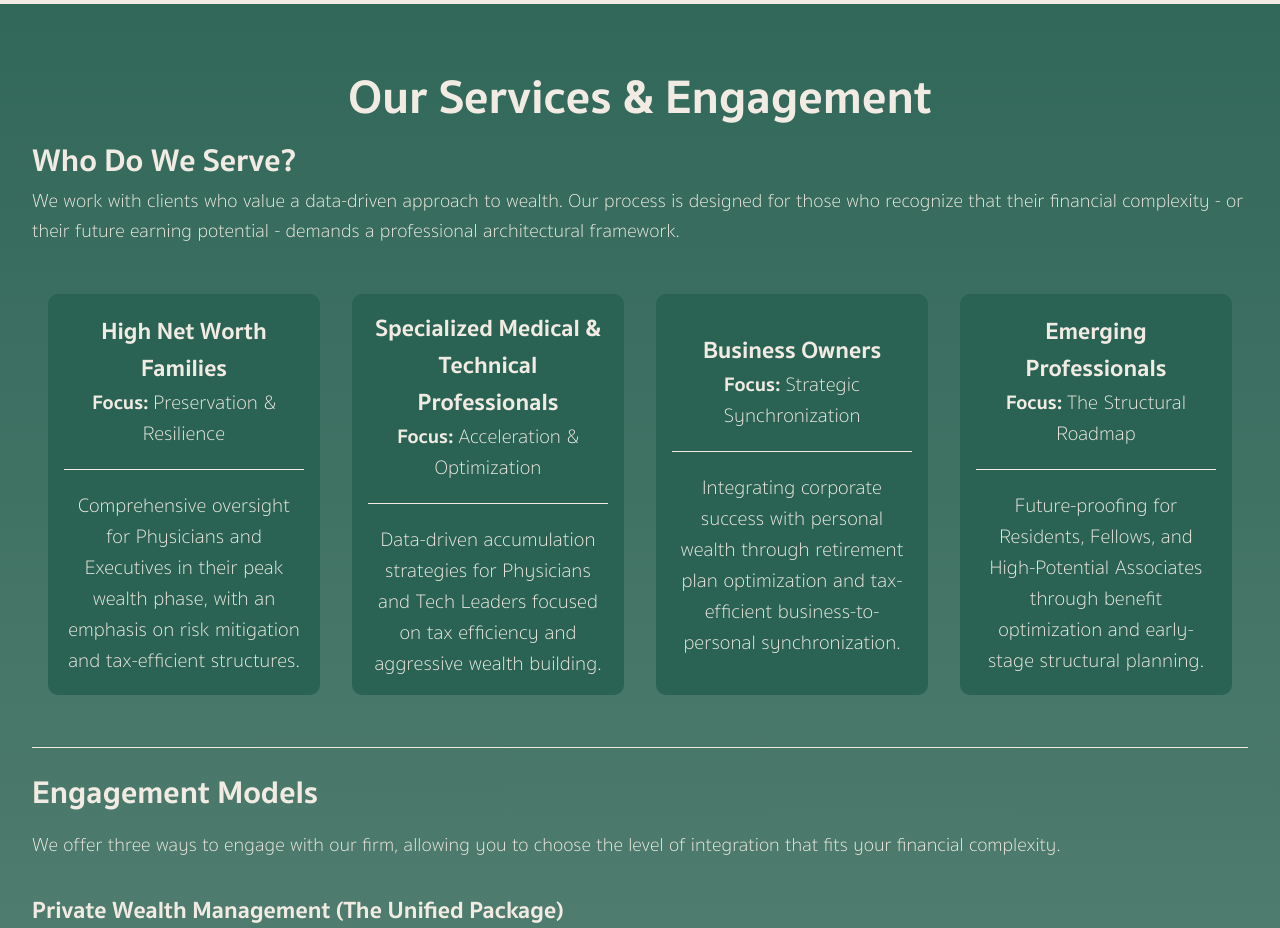
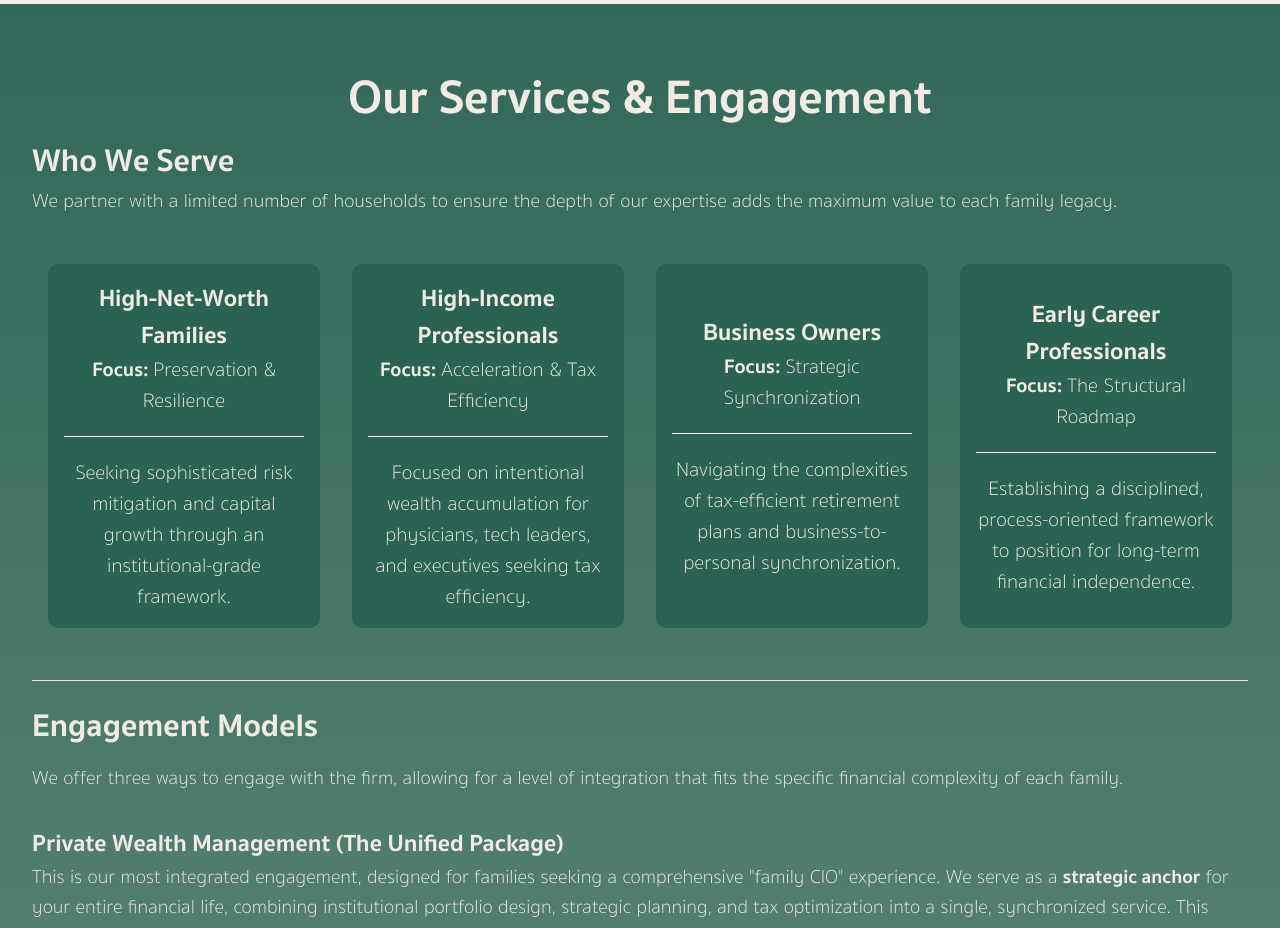
Before and after one commit to avelaga/velagaadvisors, a Next.js app: page /services in a window 1280 px wide. Shown: the part 220-1148 px from the top of the page. Built offline with nearby package versions, Linux system fonts and the light colour scheme.

Commit message:
content updates

```diff
--- a/pages/about.js
+++ b/pages/about.js
@@ -70,9 +70,9 @@ export default function About() {
                             <h1 className={styles.midheader}>Strategic Planning & Roadmaps </h1>
                             <div className={styles.subheader}><b>Kalyan Cherukuri</b> | <i>Chief Financial Planner</i></div>
                             <div className={styles.body}>
-                                Kalyan Cherukuri brings nearly three decades of analytical expertise from the Electronics Industry to his role as Chief Financial Planner. Having spent 29 years leveraging complex data to drive profitable corporate decisions with resounding success, he applies that same high-precision framework to the financial planning process at Velaga Advisors.
+                                Kalyan Cherukuri brings nearly three decades of analytical expertise from the electronics industry to his role as Chief Financial Planner. Having spent his career leveraging complex data to drive profitable corporate decisions, he now applies that same high-precision framework to the financial planning process at Velaga Advisors.
                                 <br /><br />
-                                As a CERTIFIED FINANCIAL PLANNER™ candidate, Kalyan specializes in the Strategic Roadmap. He excels at synthesizing intricate data into actionable strategies, ensuring that every variable—from cash flow to long-term retirement targets—is structurally sound. By applying his deep background in electronics and data analytics, he bridges the gap between complex financial modeling and the clear, intentional decisions required to secure a client's future.
+                                As a CERTIFIED FINANCIAL PLANNER™ candidate, Kalyan specializes in the Strategic Roadmap. He excels at synthesizing intricate data into actionable strategies, ensuring that every variable—from cash flow to long-term retirement targets—is structurally sound. By bridging the gap between sophisticated financial modeling and intentional decision-making, Kalyan provides the clarity and rigor required to secure a client's future.
                             </div>
                         </div>
                     </div>
--- a/pages/services.js
+++ b/pages/services.js
@@ -9,24 +9,24 @@ export default function Services() {
 
   const whoWeServeContent = [
     {
-      header: "High Net Worth Families",
+      header: "High-Net-Worth Families",
       focus: "Preservation & Resilience",
-      body: "Comprehensive oversight for Physicians and Executives in their peak wealth phase, with an emphasis on risk mitigation and tax-efficient structures."
+      body: "Seeking sophisticated risk mitigation and capital growth through an institutional-grade framework."
     },
     {
-      header: "Specialized Medical & Technical Professionals",
-      focus: "Acceleration & Optimization",
-      body: "Data-driven accumulation strategies for Physicians and Tech Leaders focused on tax efficiency and aggressive wealth building."
+      header: "High-Income Professionals",
+      focus: "Acceleration & Tax Efficiency",
+      body: "Focused on intentional wealth accumulation for physicians, tech leaders, and executives seeking tax efficiency."
     },
     {
       header: "Business Owners",
       focus: "Strategic Synchronization",
-      body: "Integrating corporate success with personal wealth through retirement plan optimization and tax-efficient business-to-personal synchronization."
+      body: "Navigating the complexities of tax-efficient retirement plans and business-to-personal synchronization."
     },
     {
-      header: "Emerging Professionals",
+      header: "Early Career Professionals",
       focus: "The Structural Roadmap",
-      body: "Future-proofing for Residents, Fellows, and High-Potential Associates through benefit optimization and early-stage structural planning."
+      body: "Establishing a disciplined, process-oriented framework to position for long-term financial independence."
     }
   ]
 
@@ -60,13 +60,12 @@ export default function Services() {
             Our Services & Engagement
           </h1>
           <div className={styles.midheader}>
-            Who Do We Serve?
+            Who We Serve
           </div>
           <div className={styles.body}>
-            We work with clients who value a data-driven approach to wealth. Our process is designed for those who recognize that their financial complexity - or their future earning potential - demands a professional architectural framework.
+            We partner with a limited number of households to ensure the depth of our expertise adds the maximum value to each family legacy.
           </div>
           <div className={styles.whoWeServe}>
-
             {whoWeServeContent.map(card => (
               <div className={styles.whoWeServeItem}>
                 <div className={styles.whoWeServeTop}>
@@ -83,25 +82,25 @@ export default function Services() {
             Engagement Models
           </div>
           <div className={styles.body}>
-            We offer three ways to engage with our firm, allowing you to choose the level of integration that fits your financial complexity.
+            We offer three ways to engage with the firm, allowing for a level of integration that fits the specific financial complexity of each family.
           </div>
           <div className={styles.subheader}>
             Private Wealth Management (The Unified Package)
           </div>
           <div className={styles.body}>
-            Our core offering for families seeking a comprehensive "Family CIO" experience. This is our most integrated engagement, designed for those who require a Strategic Anchor for their entire financial life. We combine Institutional Portfolio Design, Strategic Planning, and Tax-Optimized Engineering into a single, synchronized service. This model ensures that your investment architecture and life goals are managed with absolute alignment.
+            This is our most integrated engagement, designed for families seeking a comprehensive "family CIO" experience. We serve as a <b>strategic anchor</b> for your entire financial life, combining institutional portfolio design, strategic planning, and tax optimization into a single, synchronized service. This model ensures that your investment architecture and life goals are managed with absolute alignment.
           </div>
           <div className={styles.subheader}>
             Strategic Financial Planning
           </div>
           <div className={styles.body} >
-            A data-driven blueprint for clarity and direction. For clients who require a high-precision roadmap but wish to maintain their current investment holdings, we offer stand-alone financial planning. Applying a disciplined, analytical framework, we develop a comprehensive plan that addresses cash flow, retirement modeling, tax efficiency, and estate coordination.
+            This is a standalone service for clients who require a high-precision roadmap but wish to maintain their current investment holdings. We develop a comprehensive plan addressing cash flow, retirement modeling, tax efficiency, and estate coordination.
           </div>
           <div className={styles.subheader}>
             Strategic Consultation
           </div>
           <div className={styles.body}>
-            Bespoke advisory for complex, project-based financial needs. We provide expert consultation services for specific financial projects that fall outside of traditional wealth management.
+            This is a bespoke advisory service for complex, project-based financial needs that fall outside of traditional wealth management.
           </div>
         </div>
       </main>
```
Also changed, not shown: pages/index.js (+5 -5 lines).
